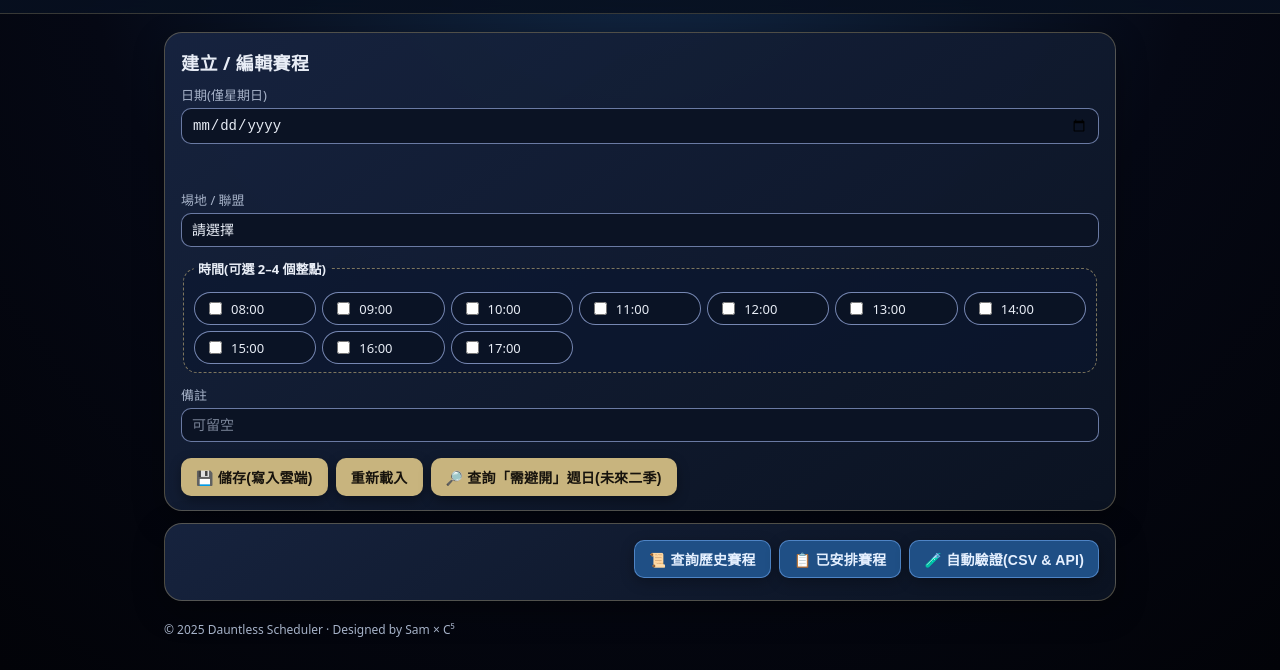
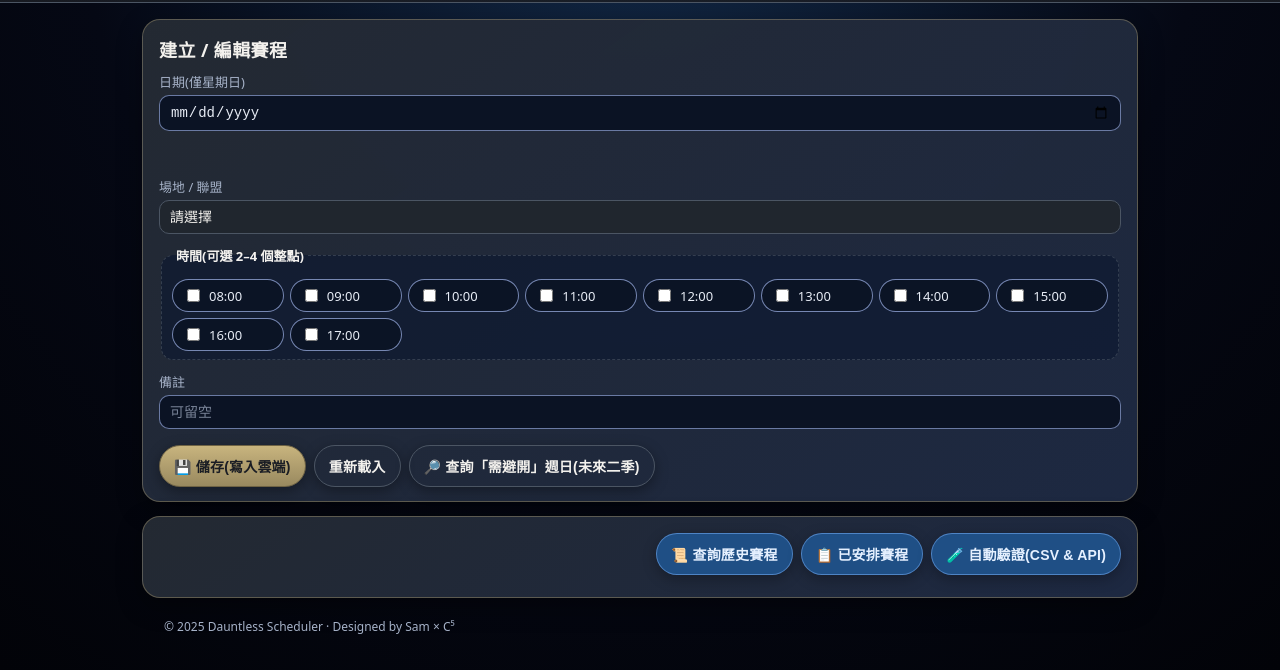
Before and after one commit to SamChangTW/Dauntless-Scheduler, a plain HTML site: page index.html in a window 1280 px wide. Shown: the part 130-800 px from the top of the page. Drawn offline with Linux system fonts and the light colour scheme; no server answers.

Commit message:
Add files via upload

```diff
--- a/index.html
+++ b/index.html
@@ -11,9 +11,14 @@
     <link rel="stylesheet" href="modal.css"/>
     <!-- UI polish theme overrides -->
     <link rel="stylesheet" href="theme.css"/>
+    <!-- TSAA Design System -->
+    <link rel="stylesheet" href="ui/tsaa_tokens.css"/>
+    <link rel="stylesheet" href="ui/scheduler.css"/>
+    <script src="ui/theme-loader.js"></script>
+    <script>window.TSAA_THEME_URL = 'ui/tsaa_theme.json';</script>
 </head>
-<body>
-<header>
+<body class="theme-scheduler">
+<header class="tsaa-nav">
     <h1>
         Dauntless Scheduler
         <small data-version-display>v2.7.4 · CloudLink Diagnose</small>
@@ -21,8 +26,8 @@
     <div id="console" class="console"></div>
 </header>
 
-<main>
-    <section class="panel">
+<main class="tsaa-layout">
+    <section class="panel tsaa-card">
         <h2>建立 / 編輯賽程</h2>
         <form id="dlgForm" class="form" autocomplete="off">
             <label>
@@ -52,32 +57,32 @@
             </label>
 
             <div class="actions">
-                <button id="btnSubmit" type="submit">💾 儲存(寫入雲端)</button>
-                <button id="btnReload" type="button">重新載入</button>
-                <button id="btnAvoidList" type="button">🔎 查詢「需避開」週日(未來二季)</button>
+                <button class="tsaa-btn" id="btnSubmit" type="submit">💾 儲存(寫入雲端)</button>
+                <button class="tsaa-btn tsaa-btn--ghost" id="btnReload" type="button">重新載入</button>
+                <button class="tsaa-btn tsaa-btn--ghost" id="btnAvoidList" type="button">🔎 查詢「需避開」週日(未來二季)</button>
             </div>
         </form>
     </section>
 
-    <section class="panel">
+    <section class="panel tsaa-card">
         <div class="toolbar">
-            <button id="btnHistory">📜 查詢歷史賽程</button>
-            <button id="btnList">📋 已安排賽程</button>
-            <button id="btnValidate">🧪 自動驗證(CSV & API)</button>
+            <button class="tsaa-btn tsaa-btn--ghost" id="btnHistory">📜 查詢歷史賽程</button>
+            <button class="tsaa-btn" id="btnList">📋 已安排賽程</button>
+            <button class="tsaa-btn tsaa-btn--secondary" id="btnValidate">🧪 自動驗證(CSV & API)</button>
         </div>
-        <div id="listWrap" class="list"></div>
+        <div id="listWrap" class="list tsaa-table"></div>
         <div id="validateWrap" class="validate"></div>
     </section>
 </main>
 
 <!-- Modal / Dialog for lists -->
 <div id="modalOverlay" class="modal-overlay hidden" aria-hidden="true">
-    <div class="modal" role="dialog" aria-modal="true" aria-labelledby="modalTitle">
+    <div class="modal tsaa-card" role="dialog" aria-modal="true" aria-labelledby="modalTitle">
         <div class="modal__header">
             <h3 id="modalTitle">清單</h3>
-            <button id="modalClose" class="modal__close" aria-label="關閉">×</button>
+            <button id="modalClose" class="modal__close tsaa-btn tsaa-btn--icon" aria-label="關閉">×</button>
         </div>
-        <div id="modalBody" class="modal__body"></div>
+        <div id="modalBody" class="modal__body tsaa-table"></div>
     </div>
     <div class="modal__backdrop"></div>
 
--- /dev/null
+++ b/ui/scheduler.css
@@ -0,0 +1,117 @@
+/* TSAA Scheduler UI components — Midnight Blue skin via tokens */
+@import url('./tsaa_tokens.css');
+
+/* Base background/text by theme tokens */
+html, body {
+  background-color: var(--tsaa-color-background);
+  color: var(--tsaa-color-text);
+}
+
+/* Layout */
+.tsaa-layout {
+  max-width: 1024px;
+  margin: 16px auto;
+  padding: 0 var(--tsaa-spacing);
+  display: grid;
+  gap: var(--tsaa-spacing);
+}
+
+/* Nav */
+.tsaa-nav {
+  background: linear-gradient(180deg, rgba(30,42,68,0.9), rgba(26,29,36,0.9));
+  border-bottom: 1px solid var(--tsaa-color-border);
+  padding: var(--tsaa-spacing) calc(var(--tsaa-spacing) * 1.25);
+  backdrop-filter: blur(10px);
+}
+.tsaa-nav h1 { margin: 0; font-size: 20px; font-weight: 600; }
+
+/* Card */
+.tsaa-card {
+  background: linear-gradient(145deg, rgba(36,42,51,0.98), rgba(30,42,68,0.96));
+  border: 1px solid color-mix(in oklab, var(--tsaa-color-border), transparent 55%);
+  border-radius: var(--tsaa-radius-lg);
+  padding: calc(var(--tsaa-spacing-lg));
+  box-shadow: var(--tsaa-shadow);
+}
+
+/* Buttons */
+.tsaa-btn {
+  appearance: none;
+  border: 1px solid color-mix(in oklab, var(--tsaa-color-accent), #000 35%);
+  background: linear-gradient(180deg, var(--tsaa-color-accent), color-mix(in oklab, var(--tsaa-color-accent), #000 18%));
+  color: #1a1d24;
+  font-weight: 600;
+  padding: 10px 14px;
+  border-radius: 999px;
+  cursor: pointer;
+  box-shadow: 0 4px 14px rgba(0,0,0,0.35);
+  transition: transform .06s ease, filter .15s ease, background .2s ease;
+}
+.tsaa-btn:hover { filter: brightness(1.05); transform: translateY(-1px); }
+.tsaa-btn:active { transform: translateY(0); }
+
+.tsaa-btn--secondary {
+  background: linear-gradient(180deg, var(--tsaa-color-primary), color-mix(in oklab, var(--tsaa-color-primary), #000 22%));
+  color: var(--tsaa-color-text);
+  border-color: color-mix(in oklab, var(--tsaa-color-primary), #000 30%);
+}
+
+.tsaa-btn--ghost {
+  background: transparent;
+  color: var(--tsaa-color-text);
+  border: 1px solid var(--tsaa-color-border);
+}
+
+.tsaa-btn--icon {
+  padding: 6px 10px;
+  line-height: 1;
+  border-radius: 10px;
+}
+
+/* Tables */
+table.tsaa-table,
+.tsaa-table table {
+  width: 100%;
+  border-collapse: separate;
+  border-spacing: 0;
+  background: var(--tsaa-color-surface);
+  color: var(--tsaa-color-text);
+  border: 1px solid var(--tsaa-color-border);
+  border-radius: var(--tsaa-radius);
+  overflow: hidden;
+  box-shadow: var(--tsaa-shadow-sm);
+}
+
+table.tsaa-table thead th,
+.tsaa-table table thead th {
+  background: color-mix(in oklab, var(--tsaa-color-secondary), #000 10%);
+  text-align: left;
+  padding: 10px 12px;
+  font-weight: 600;
+  border-bottom: 1px solid var(--tsaa-color-border);
+}
+
+table.tsaa-table tbody td,
+.tsaa-table table tbody td {
+  padding: 10px 12px;
+  border-bottom: 1px solid color-mix(in oklab, var(--tsaa-color-border), transparent 50%);
+}
+
+table.tsaa-table tbody tr:hover,
+.tsaa-table table tbody tr:hover {
+  background: color-mix(in oklab, var(--tsaa-color-surface), #fff 4%);
+}
+
+/* Utilities for forms inside cards */
+.tsaa-card input,
+.tsaa-card select,
+.tsaa-card textarea {
+  background: color-mix(in oklab, var(--tsaa-color-surface), #000 6%);
+  color: var(--tsaa-color-text);
+  border: 1px solid var(--tsaa-color-border);
+  border-radius: 10px;
+  padding: 8px 10px;
+}
+
+.tsaa-card fieldset { border: 1px dashed color-mix(in oklab, var(--tsaa-color-border), transparent 40%); border-radius: 12px; }
+.tsaa-card legend { color: color-mix(in oklab, var(--tsaa-color-text), #fff 10%); }
--- /dev/null
+++ b/ui/theme-loader.js
@@ -0,0 +1,42 @@
+/* TSAA Theme Loader: reads theme JSON and applies CSS variables */
+(function(){
+  const THEME_CLASS_PREFIX = 'theme-';
+  const mapClassToKey = {
+    'theme-scheduler': 'scheduler_midnight_blue'
+  };
+
+  async function loadTheme() {
+    try {
+      const url = (window.TSAA_THEME_URL || 'ui/tsaa_theme.json');
+      const res = await fetch(url, {cache: 'no-cache'});
+      const json = await res.json();
+
+      const bodyClass = Array.from(document.body.classList).find(c=>c.startsWith(THEME_CLASS_PREFIX));
+      const key = mapClassToKey[bodyClass] || bodyClass?.replace(THEME_CLASS_PREFIX,'') || 'scheduler_midnight_blue';
+      const theme = json[key] || json['scheduler_midnight_blue'] || json['scheduler'];
+      if (!theme) return;
+
+      applyTheme(theme);
+    } catch(e){
+      // fail silently to avoid disrupting app logic
+      console.warn('TSAA theme load failed', e);
+    }
+  }
+
+  function applyTheme(t){
+    const r = document.documentElement;
+    r.style.setProperty('--tsaa-color-primary', t['color-primary']);
+    r.style.setProperty('--tsaa-color-secondary', t['color-secondary']);
+    r.style.setProperty('--tsaa-color-background', t['color-background']);
+    r.style.setProperty('--tsaa-color-surface', t['color-surface']);
+    r.style.setProperty('--tsaa-color-border', t['color-border']);
+    r.style.setProperty('--tsaa-color-text', t['color-text']);
+    r.style.setProperty('--tsaa-color-accent', t['color-accent']);
+  }
+
+  if (document.readyState === 'loading') {
+    document.addEventListener('DOMContentLoaded', loadTheme);
+  } else {
+    loadTheme();
+  }
+})();
--- /dev/null
+++ b/ui/tsaa_theme.json
@@ -0,0 +1,20 @@
+{
+  "scheduler_midnight_blue": {
+    "color-primary": "#2C3E57",
+    "color-secondary": "#1E2A44",
+    "color-background": "#1A1D24",
+    "color-surface": "#242A33",
+    "color-border": "#4B5563",
+    "color-text": "#F3F1ED",
+    "color-accent": "#C8B47E"
+  },
+  "scheduler": {
+    "color-primary": "#2C3E57",
+    "color-secondary": "#1E2A44",
+    "color-background": "#1A1D24",
+    "color-surface": "#242A33",
+    "color-border": "#4B5563",
+    "color-text": "#F3F1ED",
+    "color-accent": "#C8B47E"
+  }
+}
--- /dev/null
+++ b/ui/tsaa_tokens.css
@@ -0,0 +1,23 @@
+/* TSAA Design Tokens: base variable contracts for components */
+:root {
+  /* semantic slots to be populated by theme-loader */
+  --tsaa-color-primary: #2C3E57;
+  --tsaa-color-secondary: #1E2A44;
+  --tsaa-color-background: #1A1D24;
+  --tsaa-color-surface: #242A33;
+  --tsaa-color-border: #4B5563;
+  --tsaa-color-text: #F3F1ED;
+  --tsaa-color-accent: #C8B47E;
+
+  --tsaa-radius-sm: 8px;
+  --tsaa-radius: 12px;
+  --tsaa-radius-lg: 16px;
+
+  --tsaa-shadow-sm: 0 2px 8px rgba(0,0,0,0.25);
+  --tsaa-shadow: 0 8px 24px rgba(0,0,0,0.35);
+
+  --tsaa-spacing-xs: 6px;
+  --tsaa-spacing-sm: 10px;
+  --tsaa-spacing: 14px;
+  --tsaa-spacing-lg: 20px;
+}
```
